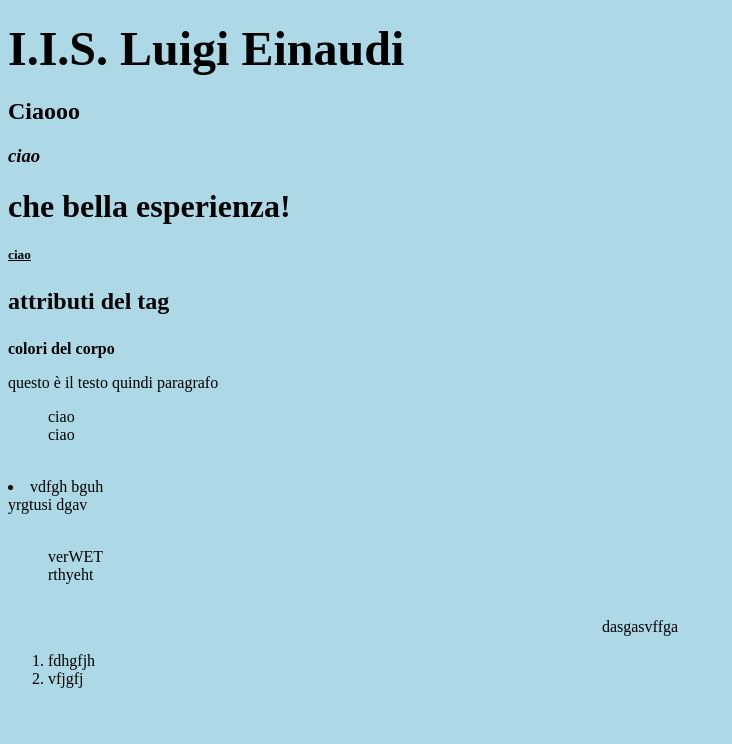
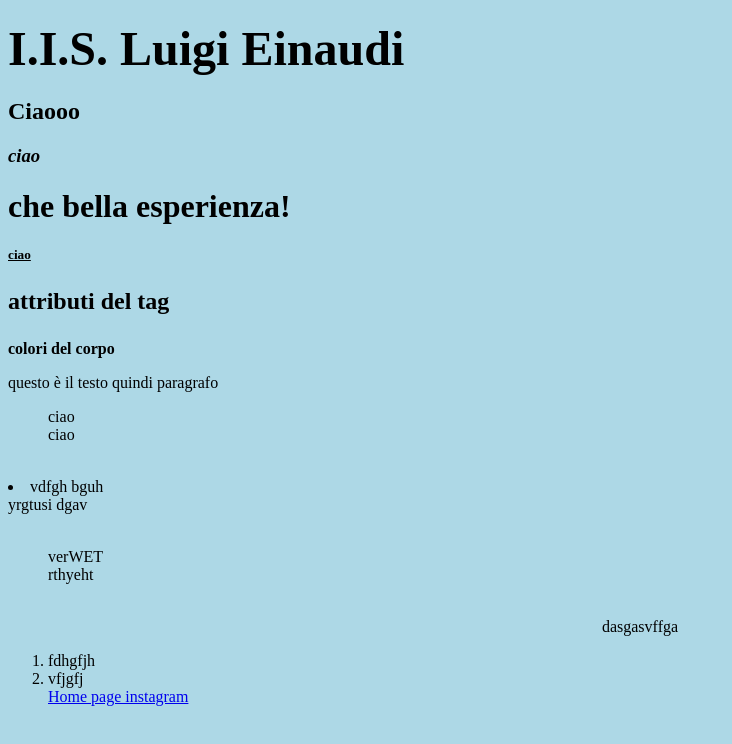
Before and after one commit to Carolinanina/Carolinanina.github.io, a plain HTML site: page index.html in a window 1280 px wide. Shown: the whole page, without its empty margins (0-732 px from the left). Drawn offline with Linux system fonts and the light colour scheme.

Commit message:
Update index.html

```diff
--- a/index.html
+++ b/index.html
@@ -19,6 +19,6 @@
 <h11> <DIV align = center> dasgasvffga </DIV align = center>
 <h12> <ol> <LI> fdhgfjh </LI> <LI> vfjgfj </LI>
 
-
+<A HREF="https://www.instagram.com/">Home page instagram</A>
 </body>
 </html>
```
